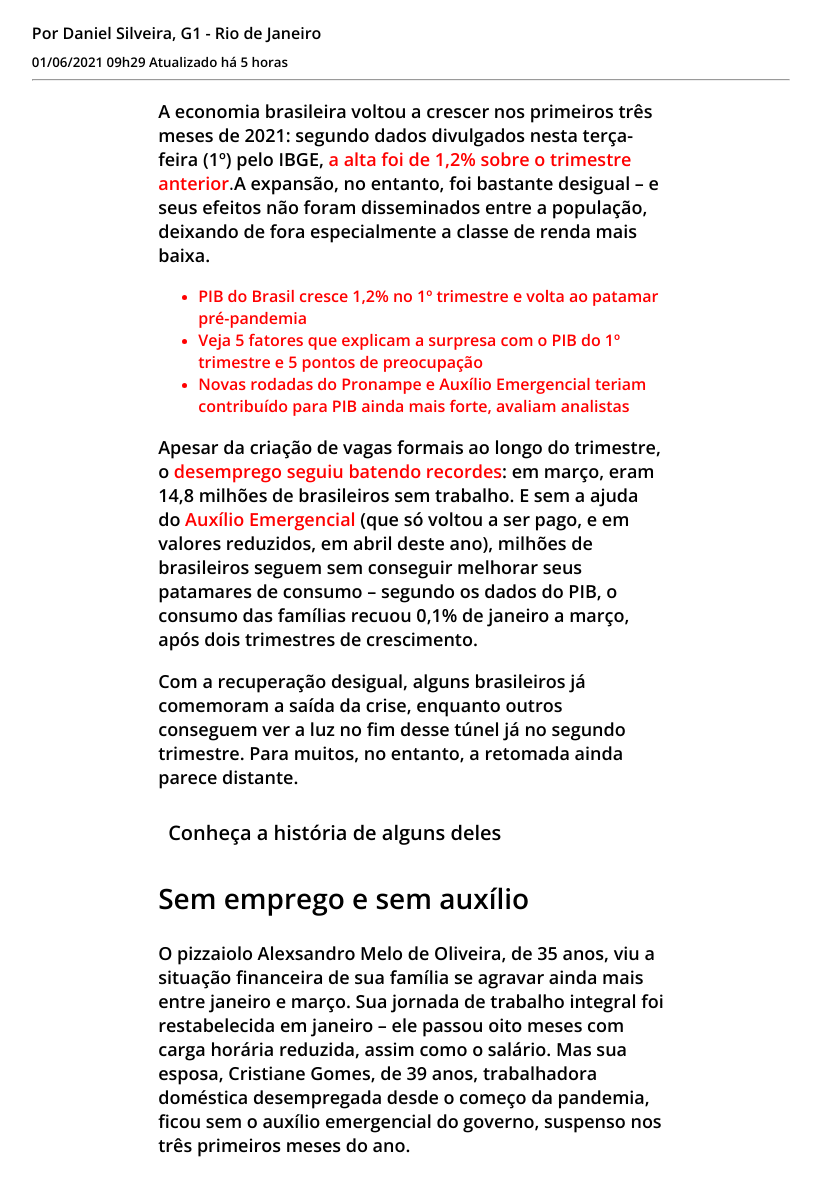
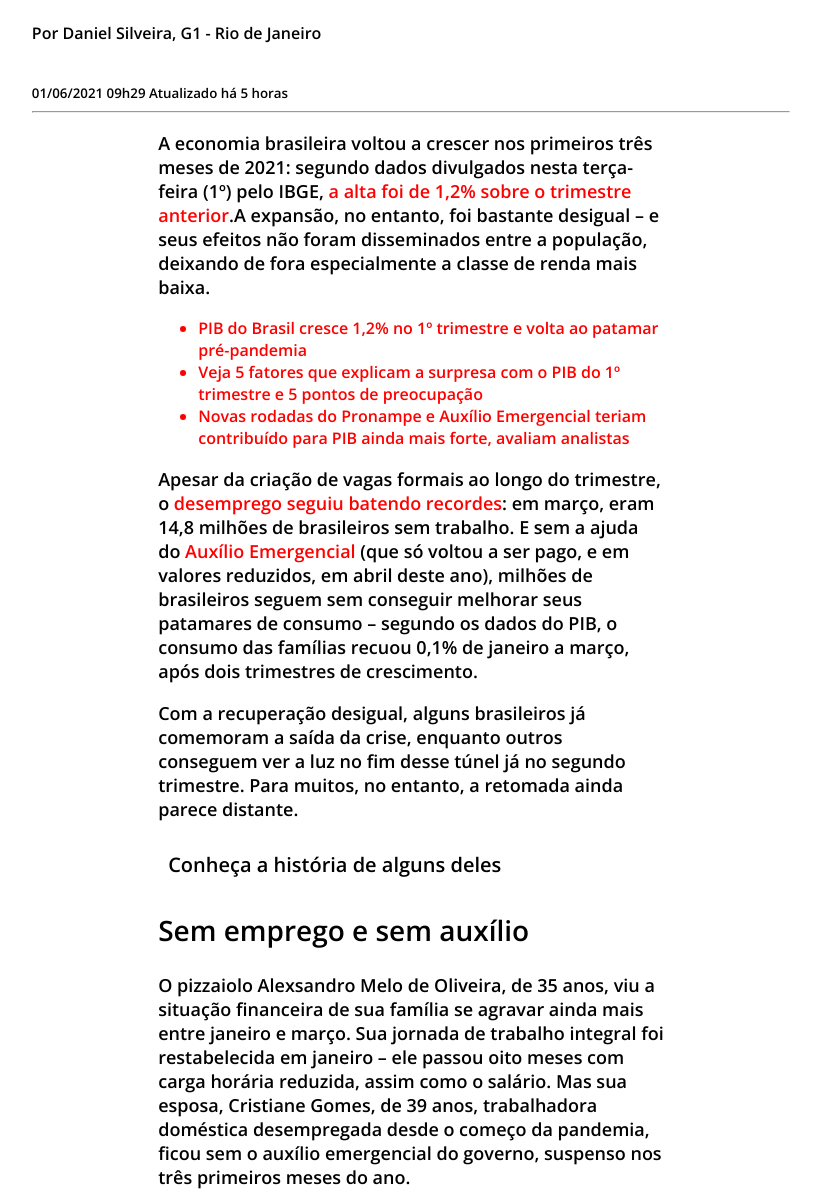
Before and after one commit to Gabiss15/Artigo-AutoriaWeb, a plain HTML site: page index.html in a window 1280 px wide. Shown: the part 445-1637 px from the top of the page, without its empty margins (229-1050 px from the left). Drawn offline with nearby package versions, Linux system fonts and the light colour scheme; a web font is replaced by a local one.

Commit message:
Reajuateb de fonte

```diff
--- a/index.html
+++ b/index.html
@@ -13,27 +13,27 @@
 <body>
     <section class="introduction">
         <h1>Com desemprego record e sem Auxílio, alta do PIB no 1º trimestre só foi sentida por parte da população</h1>
-        <h4 id="subtitle"><b id="normal">Nem todo brasileiro sentiu os efeitos do crescimento da atividade econômica demonstrado pela alta do PIB. Com desemprego recorde, milhões de pessoas seguem sem renda – e sem consumir – no país.</b></h4>
-        <h6 id="infoEditor"><b>Por Daniel Silveira, G1 - </b><b id="normal">Rio de Janeiro</b></h6>
-        <small><b id="normal"> 01/06/2021 09h29 Atualizado há 5 horas</b></small>
+        <h4 id="subtitle"><b id="normal">Nem todo brasileiro sentiu os efeitos do crescimento da atividade econômica demonstrado pela alta do PIB. Com desemprego recorde, milhões de pessoas seguem sem renda – e sem consumir – no país.</h4>
+        <h6 id="infoEditor"><b>Por Daniel Silveira, G1 - </b>Rio de Janeiro</h6>
+        <small>01/06/2021 09h29 Atualizado há 5 horas</small>
     </section>
     <hr>
     <main>
-        <p><b id="normal"> A economia brasileira voltou a crescer nos primeiros três meses de 2021: segundo dados divulgados nesta terça-feira (1º) pelo IBGE, </b><b id="red">a alta foi de 1,2% sobre o trimestre anterior</b>.<b id="normal">A expansão, no entanto, foi bastante desigual – e seus efeitos não foram disseminados entre a população, deixando de fora especialmente a classe de renda mais baixa.</b></p>
+        <p>A economia brasileira voltou a crescer nos primeiros três meses de 2021: segundo dados divulgados nesta terça-feira (1º) pelo IBGE, <b id="red">a alta foi de 1,2% sobre o trimestre anterior</b>.A expansão, no entanto, foi bastante desigual – e seus efeitos não foram disseminados entre a população, deixando de fora especialmente a classe de renda mais baixa.</p>
         <ul>
             <li><b id="red">PIB do Brasil cresce 1,2% no 1º trimestre e volta ao patamar pré-pandemia</b></li>
             <li><b id="red">Veja 5 fatores que explicam a surpresa com o PIB do 1º trimestre e 5 pontos de preocupação</b></li>
             <li><b id="red">Novas rodadas do Pronampe e Auxílio Emergencial teriam contribuído para PIB ainda mais forte, avaliam analistas</b></li>
         </ul>
-        <p><b>Apesar da criação de vagas formais ao longo do trimestre, o <b id='red'>desemprego seguiu batendo recordes</b>: em março, eram 14,8 milhões de brasileiros sem trabalho. E sem a ajuda do <b id='red'>Auxílio Emergencial</b> (que só voltou a ser pago, e em valores reduzidos, em abril deste ano), milhões de brasileiros seguem sem conseguir melhorar seus patamares de consumo – segundo os dados do PIB, o consumo das famílias recuou 0,1% de janeiro a março, após dois trimestres de crescimento.</b></p>
-        <p><b>Com a recuperação desigual, alguns brasileiros já comemoram a saída da crise, enquanto outros conseguem ver a luz no fim desse túnel já no segundo trimestre. Para muitos, no entanto, a retomada ainda parece distante. </b></p>
-        <h3><b>Conheça a história de alguns deles </b></h3>
-        <h2><b>Sem emprego e sem auxílio</b></h2>
-        <p><b>O pizzaiolo Alexsandro Melo de Oliveira, de 35 anos, viu a situação financeira de sua família se agravar ainda mais entre janeiro e março. Sua jornada de trabalho integral foi restabelecida em janeiro – ele passou oito meses com carga horária reduzida, assim como o salário. Mas sua esposa, Cristiane Gomes, de 39 anos, trabalhadora doméstica desempregada desde o começo da pandemia, ficou sem o auxílio emergencial do governo, suspenso nos três primeiros meses do ano.</b></p>
+        <p>Apesar da criação de vagas formais ao longo do trimestre, o <b id='red'>desemprego seguiu batendo recordes</b>: em março, eram 14,8 milhões de brasileiros sem trabalho. E sem a ajuda do <b id='red'>Auxílio Emergencial</b> (que só voltou a ser pago, e em valores reduzidos, em abril deste ano), milhões de brasileiros seguem sem conseguir melhorar seus patamares de consumo – segundo os dados do PIB, o consumo das famílias recuou 0,1% de janeiro a março, após dois trimestres de crescimento.</b></p>
+        <p>Com a recuperação desigual, alguns brasileiros já comemoram a saída da crise, enquanto outros conseguem ver a luz no fim desse túnel já no segundo trimestre. Para muitos, no entanto, a retomada ainda parece distante. </b></p>
+        <h3>Conheça a história de alguns deles </h3>
+        <h2>Sem emprego e sem auxílio</h2>
+        <p>O pizzaiolo Alexsandro Melo de Oliveira, de 35 anos, viu a situação financeira de sua família se agravar ainda mais entre janeiro e março. Sua jornada de trabalho integral foi restabelecida em janeiro – ele passou oito meses com carga horária reduzida, assim como o salário. Mas sua esposa, Cristiane Gomes, de 39 anos, trabalhadora doméstica desempregada desde o começo da pandemia, ficou sem o auxílio emergencial do governo, suspenso nos três primeiros meses do ano.</p>
     </main>
     <article>
         <div class="line-vertical"></div>
-        <p id="citacao"><b>“Minha mulher ficar desempregada logo que começou a pandemia me arrebentou muito, porque ficamos só com meu salário de pizzaiolo. Por pouco a gente passou necessidade. Quando ela começou a receber o auxílio do governo, deu uma melhoradinha e ele fez muita falta no começo do ano”, contou.</b></p>
+        <p id="citacao">“Minha mulher ficar desempregada logo que começou a pandemia me arrebentou muito, porque ficamos só com meu salário de pizzaiolo. Por pouco a gente passou necessidade. Quando ela começou a receber o auxílio do governo, deu uma melhoradinha e ele fez muita falta no começo do ano”, contou.</p>
     </article>
 
 </body>
--- a/style.css
+++ b/style.css
@@ -1,9 +1,7 @@
-@font-face{
-    font-family: 'open sans';
-    src: url('https://fonts.googleapis.com/css2?family=Cormorant+SC&family=Nunito+Sans&family=Open+Sans:wght@600&display=swap')
-}
+
 body{
     background-color: #fff;
+    font-family: 'Open Sans';
 }
 
 .introduction{
@@ -14,7 +12,6 @@ body{
     margin-right: 20%;
 }
 h1{
-    font-family: 'open sans';
     font-size: 56px;
     font-weight: 700;
     line-height: 64px;
@@ -37,11 +34,7 @@ h4{
 p{
     font-family: 'open sans';
     font-size: 18px;
-}
-b{
-    font-family: 'open sans';
-    font-weight: 600;
-
+    font-weight: 100;
 }
 h6{
     font-size: 16px;
```
